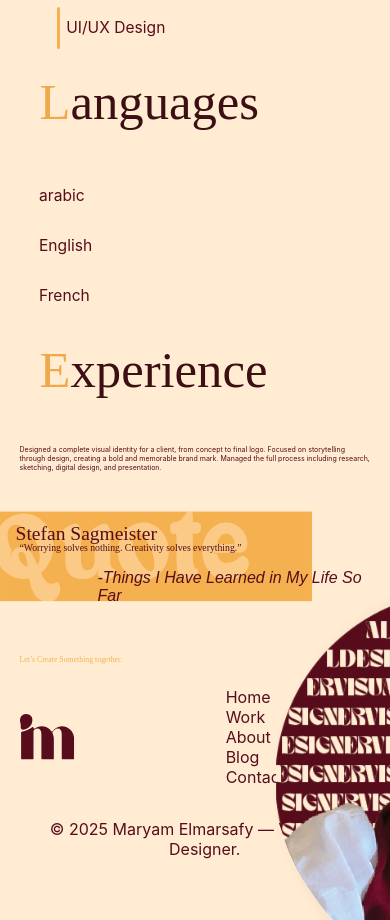
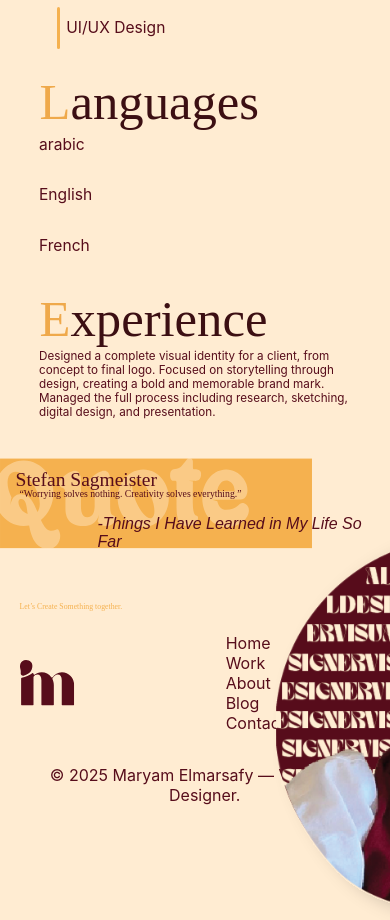
Before and after one commit to mariam-ship-it118/Portfolio, a React (Create React App) app: page / in a window 390 px wide. Shown: the part 2578-3498 px from the top of the page. Built offline with nearby package versions, Linux system fonts and the light colour scheme; a web font is replaced by a local one.

Commit message:
Experience section responsive completed

```diff
--- a/src/Components/ExperienceSection.jsx
+++ b/src/Components/ExperienceSection.jsx
@@ -1,6 +1,7 @@
 import React, { Component } from 'react';
 import StyledText from './TitlesSections';
 import './ExperienceSection.css';
+import './ExperienceSectionRes.css';
 
 const ExperienceSection = (props) => {
     return (
--- /dev/null
+++ b/src/Components/ExperienceSectionRes.css
@@ -0,0 +1,13 @@
+@media only screen and (max-width: 600px) {
+
+
+
+    .textsub{
+        font-size: 3vw;
+        margin-top: -10%;
+        margin-left: 10%;
+        width: 80%;
+    }
+
+
+}
--- a/src/Components/LanguageSectionRes.css
+++ b/src/Components/LanguageSectionRes.css
@@ -1,5 +1,15 @@
-.lang{
-    font-size: 4vw;
-    flex-direction: column;
-    margin-left: 10%;
+
+
+
+@media only screen and (max-width: 600px) {
+
+
+    .lang{
+        font-size: 4vw;
+        flex-direction: column;
+        margin-left: 10%;
+        margin-top: -13%;
+        padding: 0;
+    }
+
 }
```
